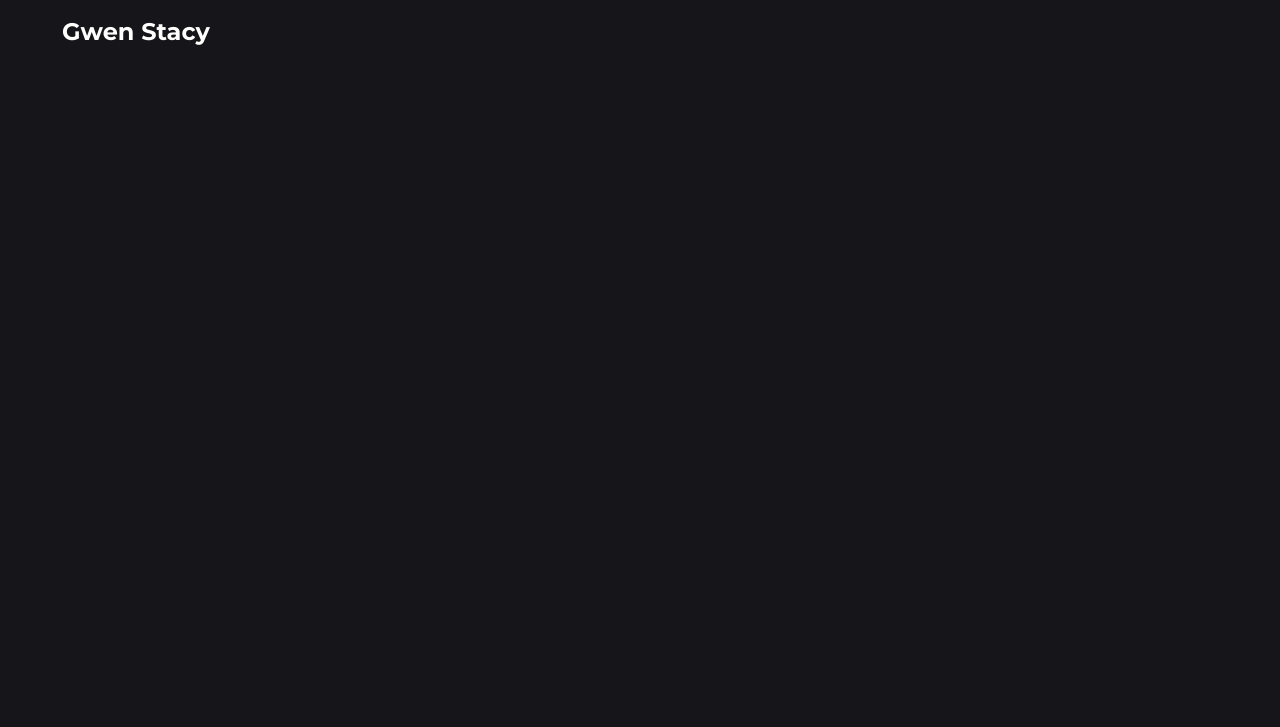
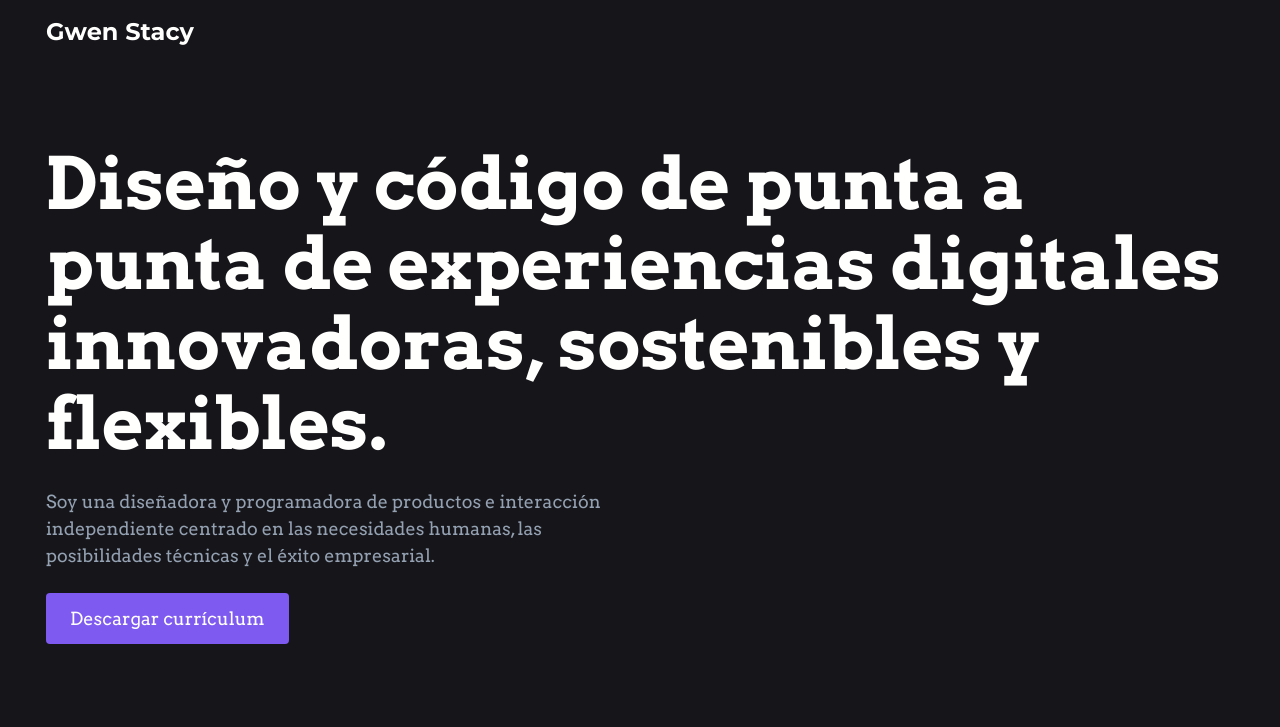
Before and after one commit to carlossantesp/portafolio-gwen, a plain HTML site: page index.html in a window 1280 px wide. Drawn offline with Linux system fonts and the light colour scheme.

Commit message:
ADD: Component Hero and Button

```diff
--- a/index.html
+++ b/index.html
@@ -14,6 +14,18 @@
         <a href="#" class="brand">Gwen Stacy</a>
         <button type="button" class="header__menu"></button>
       </header>
+      <section class="hero" id="hola">
+        <h2 class="hero__title">
+          Diseño y código de punta a punta de experiencias digitales
+          innovadoras, sostenibles y flexibles.
+        </h2>
+        <p class="hero__description">
+          Soy una diseñadora y programadora de productos e interacción
+          independiente centrado en las necesidades humanas, las posibilidades
+          técnicas y el éxito empresarial.
+        </p>
+        <a href="#" class="btn btn__primary">Descargar currículum</a>
+      </section>
     </div>
     <script src="./js/app.js"></script>
   </body>
--- a/sass/_mixins.scss
+++ b/sass/_mixins.scss
@@ -3,7 +3,7 @@
   justify-content: space-between;
   align-items: center;
 }
-@mixin flexColum {
+@mixin flexColumn {
   display: flex;
   flex-direction: column;
 }
--- a/sass/_wrapper.scss
+++ b/sass/_wrapper.scss
@@ -1,5 +1,5 @@
 .wrapper {
-  max-inline-size: 74.25rem;
+  max-inline-size: 76.25rem;
   padding-inline-start: var(--sm);
   padding-inline-end: var(--sm);
   margin: 0 auto;
--- /dev/null
+++ b/sass/components/_button.scss
@@ -0,0 +1,27 @@
+.btn {
+  cursor: pointer;
+  text-decoration: none;
+  color: var(--white);
+  display: inline-block;
+  padding: var(--pd-btn);
+  background-color: transparent;
+  border-radius: 0.25rem;
+  font: var(--button);
+  text-align: center;
+  transition: background 0.25s ease-in-out;
+  &__primary {
+    background-color: $buttonPrimary;
+    &:hover {
+      background-color: darken($buttonPrimary, 5%);
+    }
+  }
+  &__secondary {
+    color: var(--primary);
+    border: 1px solid var(--primary);
+    background-color: $buttonSecondary;
+    &:hover {
+      background-color: lighten($buttonSecondary, 30%);
+      color: var(--white);
+    }
+  }
+}
--- /dev/null
+++ b/sass/components/_hero.scss
@@ -0,0 +1,25 @@
+.hero {
+  @include flexColumn;
+  gap: var(--sm);
+  padding-block-start: var(--xxlg);
+  padding-block-end: var(--xxlg);
+  @include tablet {
+    gap: 1.5rem;
+  }
+  &__title {
+    font: var(--headline4);
+    color: var(--white);
+    @include tablet {
+      font: var(--headline3);
+    }
+    @include desktop {
+      font: var(--headline1);
+    }
+  }
+  &__description {
+    max-inline-size: 36.25rem;
+  }
+  a {
+    align-self: flex-start;
+  }
+}
--- a/sass/index.scss
+++ b/sass/index.scss
@@ -6,3 +6,5 @@
 @import "wrapper";
 @import "./components/header";
 @import "./components/brand";
+@import "./components/button";
+@import "./components/hero";
```
Also changed, not shown: css/index.css, 1 other file.
